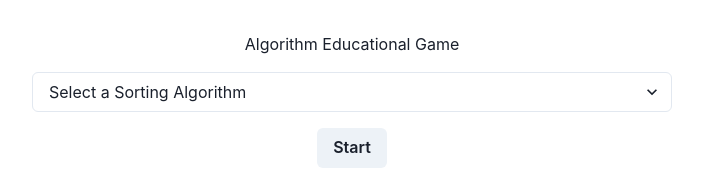
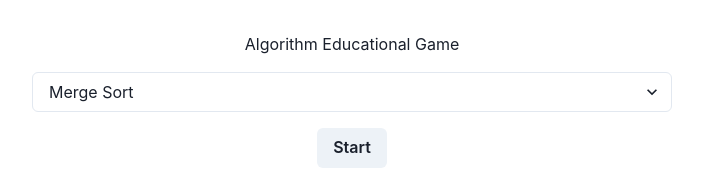
Before and after one commit to ShaimaaAliECE/se3350_project-group-7, a React (Create React App) app in the folder client/: page / in a window 1280 px wide. Shown: the top 169 px of the page, without its empty margins (288-991 px from the left). Built offline with nearby package versions, Linux system fonts and the light colour scheme.

Commit message:
modal done

```diff
--- a/client/src/components/LevelLayout.tsx
+++ b/client/src/components/LevelLayout.tsx
@@ -6,7 +6,6 @@ import {
   Flex,
   Heading,
   Spacer,
-  useDisclosure,
   Select,
   Text,
   Modal,
@@ -15,7 +14,6 @@ import {
   ModalHeader,
   ModalFooter,
   ModalBody,
-  ModalCloseButton,
 } from "@chakra-ui/react";
 import { useGame } from "@/context/GameContext";
 import { TOOLBAR_HEIGHT } from "@/constants";
@@ -98,7 +96,7 @@ const LevelLayout: React.FC<Props> = ({
                 <Select
                   marginTop={4}
                   onChange={(e) => setAlgo(parseInt(e.target.value))}
-                  placeholder="Select a Sorting Algorithm"
+                  defaultValue={"game"}
                 >
                   {OPTIONS.map(({ value, name }, index) => (
                     <option value={index} key={value}>
@@ -106,7 +104,11 @@ const LevelLayout: React.FC<Props> = ({
                     </option>
                   ))}
                 </Select>
-                <Select onChange={(e) => setLevel(parseInt(e.target.value))} placeholder="Select Level" marginTop={2}>
+                <Select
+                  onChange={(e) => setLevel(parseInt(e.target.value))}
+                  defaultValue={"0"}
+                  marginTop={2}
+                >
                   {generateLevels()}
                 </Select>
               </div>
@@ -124,15 +126,21 @@ const LevelLayout: React.FC<Props> = ({
                   Easy Restart
                 </Button>
                 <Spacer />
-                <Button onClick={() => {
-                  game.jumpToLevel(level)
-                }} colorScheme="blue" mr={1} variant="outline">
+                <Button
+                  onClick={() => {
+                    game.jumpToLevel(level);
+                  }}
+                  colorScheme="blue"
+                  mr={1}
+                  variant="outline"
+                >
                   Go to level
                 </Button>
                 <Button
                   colorScheme="red"
                   mr={3}
                   onClick={() => {
+                    game.restartLevel();
                     navigate("/");
                   }}
                 >
@@ -164,6 +172,7 @@ const LevelLayout: React.FC<Props> = ({
                   colorScheme="red"
                   mr={3}
                   onClick={() => {
+                    game.restartLevel();
                     navigate("/");
                   }}
                 >
--- a/client/src/context/GameContext.tsx
+++ b/client/src/context/GameContext.tsx
@@ -94,7 +94,7 @@ export const GameContext = createContext<ContextType | null>(null);
 export const GameProvider: React.FC = ({ children }) => {
   const [level, setLevel] = useState(0);
   const [stepIndex, setStepIndex] = useState(0);
-  const [numElems, setNumElems] = useState(2);
+  const [numElems, setNumElems] = useState(10);
   const [[min, max], setMinMax] = useState([0, 20]);
   const [maxLevelSeen, setMaxLevelSeen] = useState(0);
 
@@ -208,7 +208,7 @@ export const GameProvider: React.FC = ({ children }) => {
   function jumpToLevel(dest: number) {
     const { start, nums, min, max } = LEVELS[dest];
     setStepIndex(start);
-    setNumElems(2);
+    setNumElems(nums);
     setMinMax([min, max]);
     setLevel(dest);
     setAttempts(0);
--- a/client/src/pages/Home.tsx
+++ b/client/src/pages/Home.tsx
@@ -20,7 +20,7 @@ const Home: React.FC<HomeProps> = ({}) => {
         <Text as="h1">Algorithm Educational Game</Text>
         <Select
           onChange={(e) => setSelection(parseInt(e.target.value))}
-          placeholder="Select a Sorting Algorithm"
+          defaultValue={"game"}
         >
           {OPTIONS.map(({ value, name }, index) => (
             <option value={index} key={value}>
```
